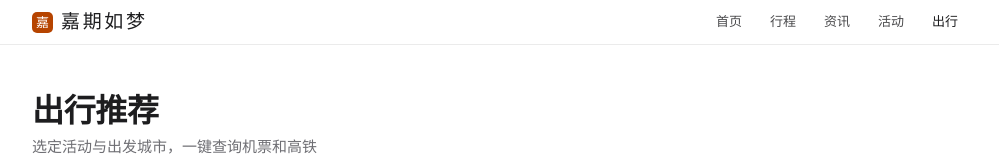
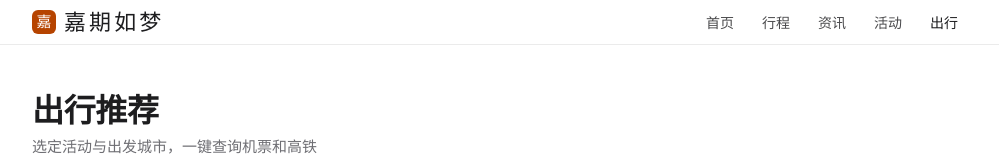
Before and after one commit to sadadsg/star-chase-web, a React (Vite) app: page /star-chase-web/travel in a window 1280 px wide. Shown: the top 160 px of the page, without its empty margins (140-1139 px from the left). Built offline with nearby package versions, Linux system fonts and the light colour scheme; no server answers.

Commit message:
style: bump navbar type sizes — logo 22px, links 13/14px

```diff
--- a/src/components/Navbar.jsx
+++ b/src/components/Navbar.jsx
@@ -49,8 +49,8 @@ export default function Navbar() {
               aria-hidden="true"
               className="inline-flex items-center justify-center"
               style={{
-                width: 21, height: 21, borderRadius: 5, background: '#b64400',
-                color: '#ffffff', fontSize: 13, lineHeight: 1, fontFamily: LOGO_FONT,
+                width: 24, height: 24, borderRadius: 6, background: '#b64400',
+                color: '#ffffff', fontSize: 15, lineHeight: 1, fontFamily: LOGO_FONT,
                 paddingTop: 1,
               }}
             >
@@ -59,7 +59,7 @@ export default function Navbar() {
             <span
               className="whitespace-nowrap"
               style={{
-                fontFamily: LOGO_FONT, fontSize: 19, fontWeight: 400,
+                fontFamily: LOGO_FONT, fontSize: 22, fontWeight: 400,
                 letterSpacing: '0.14em', color: '#1d1d1f',
               }}
             >
@@ -72,7 +72,7 @@ export default function Navbar() {
               <Link
                 key={item.path}
                 to={item.path}
-                className={`px-2 sm:px-2.5 py-1.5 text-[12px] sm:text-[13px] whitespace-nowrap no-underline nav-link-underline ${location.pathname === item.path ? 'is-active font-medium' : ''
+                className={`px-2 sm:px-2.5 py-1.5 text-[13px] sm:text-[14px] whitespace-nowrap no-underline nav-link-underline ${location.pathname === item.path ? 'is-active font-medium' : ''
                   }`}
               >
                 {item.label}
```
